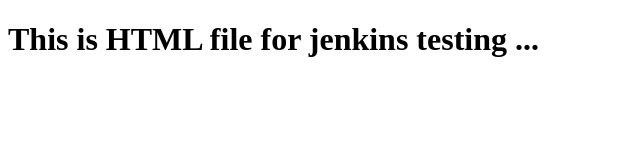
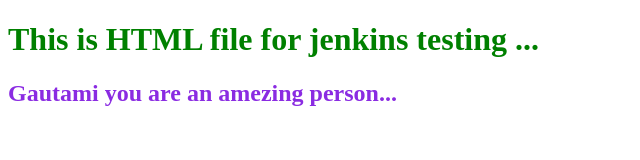
Before and after one commit to gautamijoshi/Jenkins, a plain HTML site: page index.html in a window 1280 px wide. Shown: the whole page, without its empty margins (0-640 px from the left). Drawn offline with Linux system fonts and the light colour scheme.

Commit message:
good job

```diff
--- a/index.html
+++ b/index.html
@@ -7,6 +7,7 @@
     <title>Document</title>
 </head>
 <body>
-    <h1>This is HTML file for jenkins testing ...</h1>
+    <h1 style="color: green;">This is HTML file for jenkins testing ...</h1>
+    <h2 style="color: blueviolet;"> Gautami you are an amezing person...</h2>
 </body>
 </html>
```
